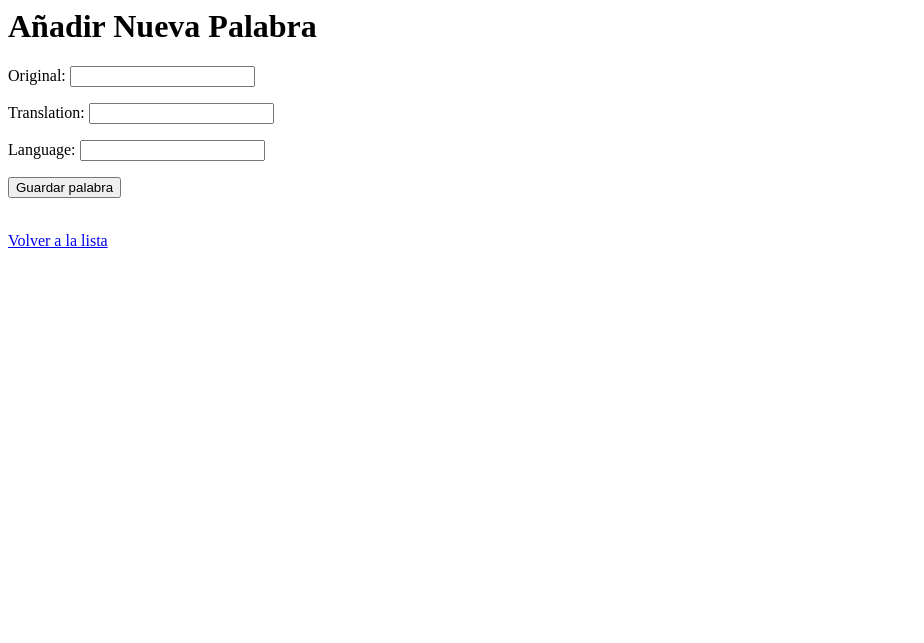
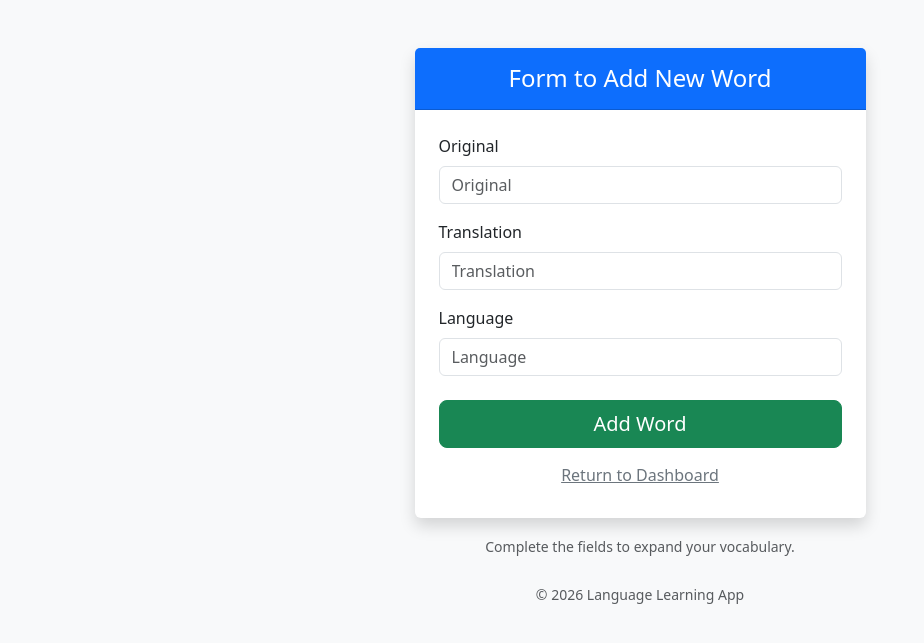
Before and after one commit to daniel-marquez-dev/language-learning-django-app, a Django app: page /vocabulary/add-word/ in a window 1280 px wide. Shown: the top 643 px of the page, without its empty margins (0-924 px from the left). Run offline with Django 5.2, Linux system fonts and the light colour scheme; some libraries are stand-ins or nearby versions.

Commit message:
Modify the files .html adding a new format with Bootstrap for improve the quality of life and visuals

```diff
--- a/config/settings.py
+++ b/config/settings.py
@@ -37,6 +37,7 @@ INSTALLED_APPS = [
     'django.contrib.sessions',
     'django.contrib.messages',
     'django.contrib.staticfiles',
+    'django_bootstrap5',  # Add this line for django-bootstrap5
     'vocabulary',  # Add your app here.
 ]
 
--- a/config/urls.py
+++ b/config/urls.py
@@ -20,4 +20,5 @@ from django.urls import path, include
 urlpatterns = [
     path('admin/', admin.site.urls),
     path('vocabulary/', include('vocabulary.urls')),
+
 ]
--- a/vocabulary/templates/vocabulary/add_word.html
+++ b/vocabulary/templates/vocabulary/add_word.html
@@ -1,8 +1,45 @@
-<h1>Añadir Nueva Palabra</h1>
-<form method="post">
-    {% csrf_token %}
-    {{ form.as_p }}
-    <button type="submit">Guardar palabra</button>
-</form>
-<br>
-<a href="{% url 'word_list' %}">Volver a la lista</a>
+{% load django_bootstrap5 %}
+<!DOCTYPE html>
+<html lang="en">
+  <head>
+    <meta charset="UTF-8" />
+    <meta name="viewport" content="width=device-width, initial-scale=1.0" />
+    <title>Add Word | Language App</title>
+    {% bootstrap_css %}
+  </head>
+  <body class="bg-light">
+    <main class="container mt-5">
+      <div class="row justify-content-center">
+        <section class="col-md-6 col-lg-5">
+          <article class="card shadow border-0">
+            <header class="card-header bg-primary text-white py-3">
+              <h1 class="h4 mb-0 text-center">Form to Add New Word</h1>
+            </header>
+
+            <div class="card-body p-4">
+              <form method="post">
+                {% csrf_token %}
+                {% bootstrap_form form %}
+
+                <footer class="d-grid gap-2 mt-4">
+                  <button type="submit" class="btn btn-success btn-lg">Add Word</button>
+                  <a href="{% url 'index' %}" class="btn btn-link text-secondary">Return to Dashboard</a>
+                </footer>
+              </form>
+            </div>
+          </article>
+
+          <aside class="text-center mt-3 text-muted">
+            <small>Complete the fields to expand your vocabulary.</small>
+          </aside>
+        </section>
+      </div>
+    </main>
+
+    <footer class="text-center py-4 mt-auto text-muted">
+      <small>&copy; 2026 Language Learning App</small>
+    </footer>
+
+    {% bootstrap_javascript %}
+  </body>
+</html>
--- a/vocabulary/urls.py
+++ b/vocabulary/urls.py
@@ -2,6 +2,7 @@ from django.urls import path
 from . import views
 
 urlpatterns = [
+    path('', views.index, name='index'),
     path('words/', views.word_list, name='word_list'),
     path('add-word/', views.add_word, name='add_word'),
 ]
--- a/vocabulary/views.py
+++ b/vocabulary/views.py
@@ -16,7 +16,11 @@ def add_word(request):
         form = WordForm(request.POST)
         if form.is_valid():
             form.save()
-            return redirect("word_list")  # Te devuelve a la lista de palabras
+            return redirect("word_list")  # Return to the word list after adding a new word
     else:
         form = WordForm()
     return render(request, "vocabulary/add_word.html", {"form": form})
+
+ # HOME PAGE VIEW (EXTRA)
+def index(request):
+    return render(request, 'vocabulary/index.html')
```
Also changed, not shown: vocabulary/templates/vocabulary/index.html (added, +77 -0 lines), vocabulary/templates/vocabulary/word_list.html (+35 -12 lines).
